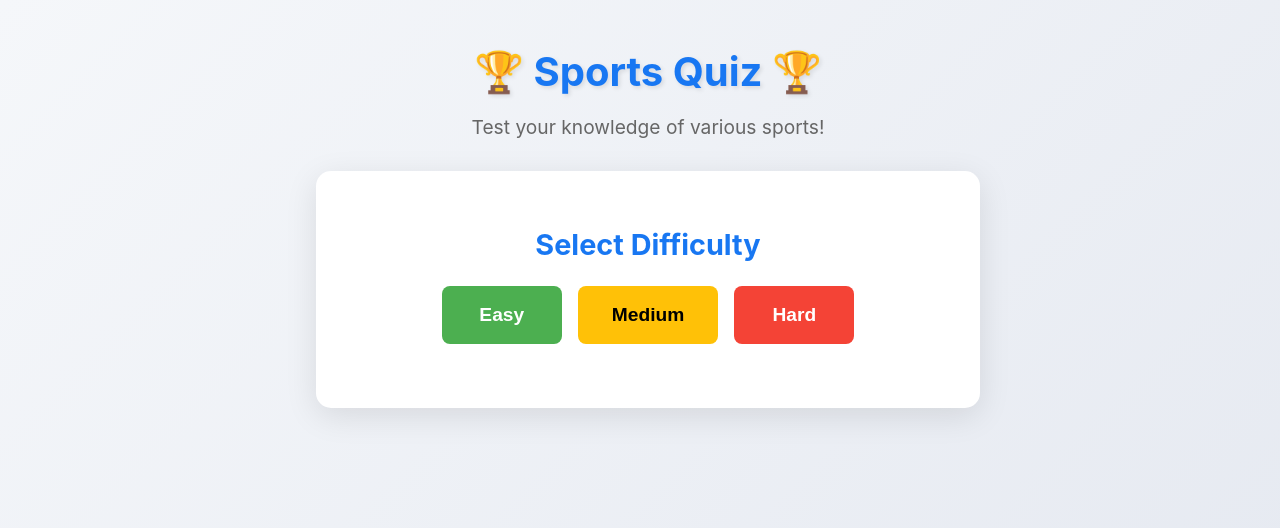
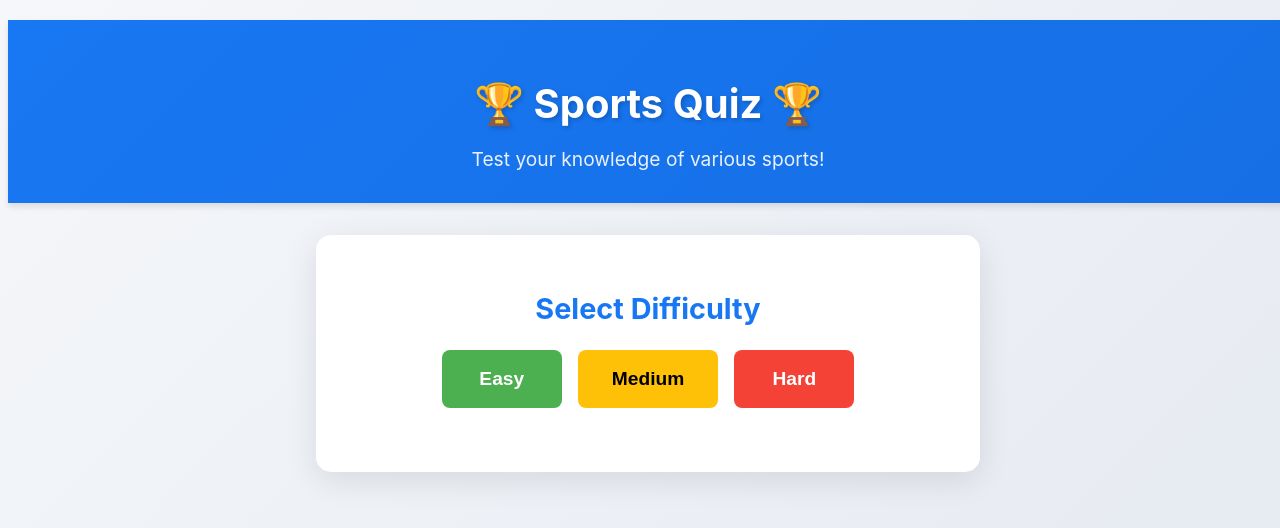
Before and after one commit to zrewt/curser-home, a React (Create React App) app: page / in a window 1280 px wide. Shown: the top 528 px of the page. Built offline with nearby package versions, Linux system fonts and the light colour scheme.

Commit message:
Initial commit

```diff
--- a/src/App.css
+++ b/src/App.css
@@ -16,20 +16,24 @@
 }
 
 .App-header {
+  background: linear-gradient(135deg, #1877f2 0%, #166fe5 100%);
+  padding: 2rem 1rem;
+  color: white;
+  box-shadow: 0 4px 6px rgba(0, 0, 0, 0.1);
   margin-bottom: 2rem;
 }
 
 .App-header h1 {
   font-size: 2.5rem;
   margin-bottom: 0.5rem;
-  color: #1877f2;
-  text-shadow: 2px 2px 4px rgba(0, 0, 0, 0.1);
+  color: white;
+  text-shadow: 2px 2px 4px rgba(0, 0, 0, 0.2);
 }
 
 .subtitle {
   font-size: 1.2rem;
-  color: #666;
-  margin-bottom: 2rem;
+  color: rgba(255, 255, 255, 0.9);
+  margin-bottom: 0;
 }
 
 .selection-container {
@@ -90,9 +94,9 @@
 }
 
 .difficulty-button.selected {
-  border: 3px solid #1877f2;
+  border: 3px solid #000;
   transform: scale(1.05);
-  box-shadow: 0 4px 12px rgba(24, 119, 242, 0.3);
+  box-shadow: 0 4px 12px rgba(0, 0, 0, 0.3);
 }
 
 .start-quiz-button {
```
